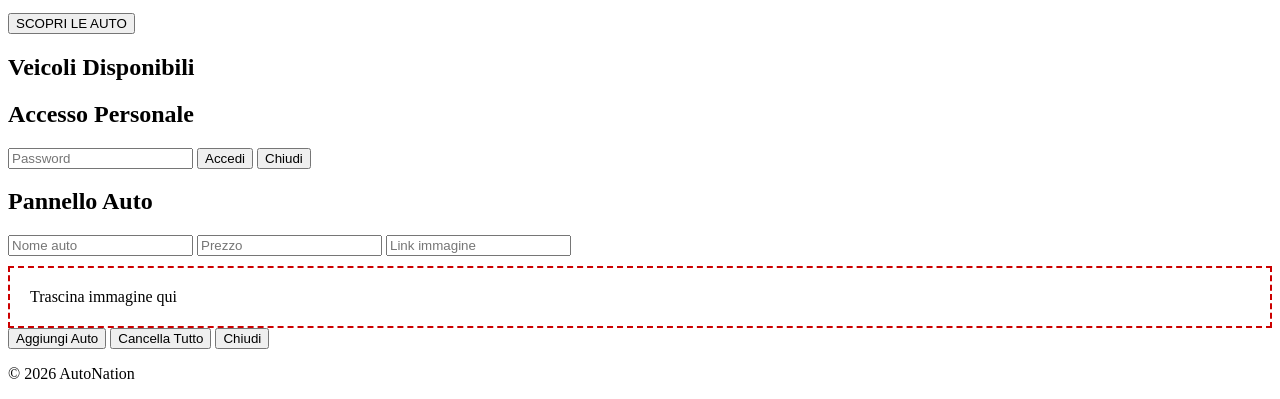
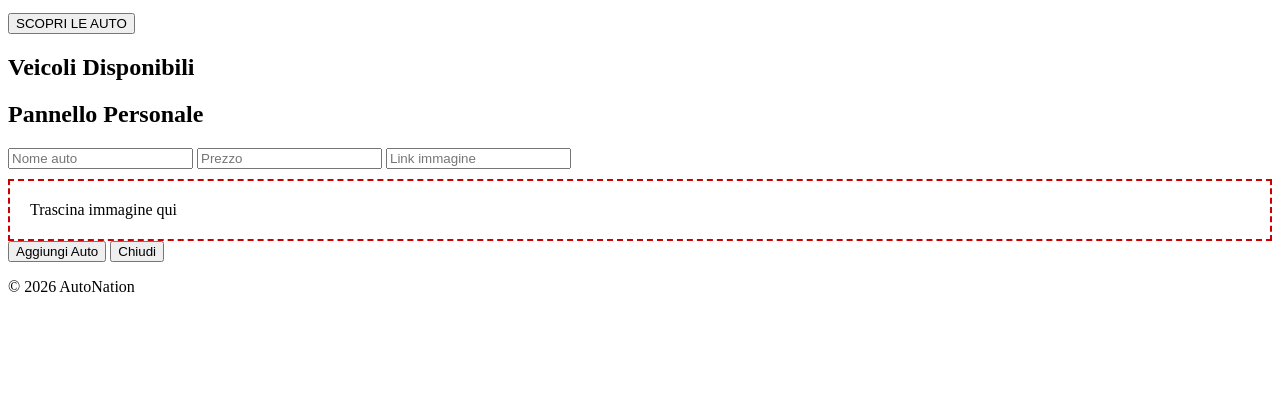
Before and after one commit to AutoNation-ITDR/AutoNation-ITDR, a plain HTML site: page index.html in a window 1280 px wide. Shown: the part 418-817 px from the top of the page. Drawn offline with Linux system fonts and the light colour scheme.

Commit message:
Update index.html

```diff
--- a/index.html
+++ b/index.html
@@ -1,14 +1,19 @@
 <!DOCTYPE html>
 <html lang="it">
+
 <head>
+
 <meta charset="UTF-8">
 <meta name="viewport" content="width=device-width, initial-scale=1.0">
 
-<title>AutoNation | Concessionario</title>
+<title>AutoNation</title>
 
 <link href="https://fonts.googleapis.com/css2?family=Orbitron:wght@400;700&display=swap" rel="stylesheet">
+
 <link rel="stylesheet" href="style.css">
+
 </head>
+
 <body>
 
 <header>
@@ -16,9 +21,11 @@
 <img src="https://image2url.com/r2/default/images/1774614384610-971b0e79-0e76-406c-9777-e1e61f46a6a0.png" class="logo">
 
 <nav>
+
 <a href="#">Home</a>
 <a href="#cars">Auto</a>
-<a onclick="openLogin()">Personale</a>
+<a onclick="openPanel()">Personale</a>
+
 </nav>
 
 </header>
@@ -41,50 +48,31 @@
 </section>
 
 
-<!-- LOGIN -->
-
-<div id="login" class="hidden">
-
-<div class="panel-box">
-
-<h2>Accesso Personale</h2>
-
-<input type="password" id="password" placeholder="Password">
-
-<button onclick="login()">Accedi</button>
-
-<button onclick="closeLogin()" class="close">Chiudi</button>
-
-</div>
-
-</div>
-
-
-<!-- PANELLO ADMIN -->
-
 <div id="panel" class="hidden">
 
 <div class="panel-box">
 
-<h2>Pannello Auto</h2>
+<h2>Pannello Personale</h2>
 
 <input type="text" id="name" placeholder="Nome auto">
+
 <input type="text" id="price" placeholder="Prezzo">
+
 <input type="text" id="image" placeholder="Link immagine">
 
 <div id="drop-area">
+
 Trascina immagine qui
+
 </div>
 
 <button onclick="addCar()">Aggiungi Auto</button>
-<button onclick="clearCars()">Cancella Tutto</button>
 
 <button onclick="closePanel()" class="close">Chiudi</button>
 
 </div>
 
 </div>
-
 
 <footer>
 
@@ -95,4 +83,5 @@ Trascina immagine qui
 <script src="script.js"></script>
 
 </body>
+
 </html>
```
